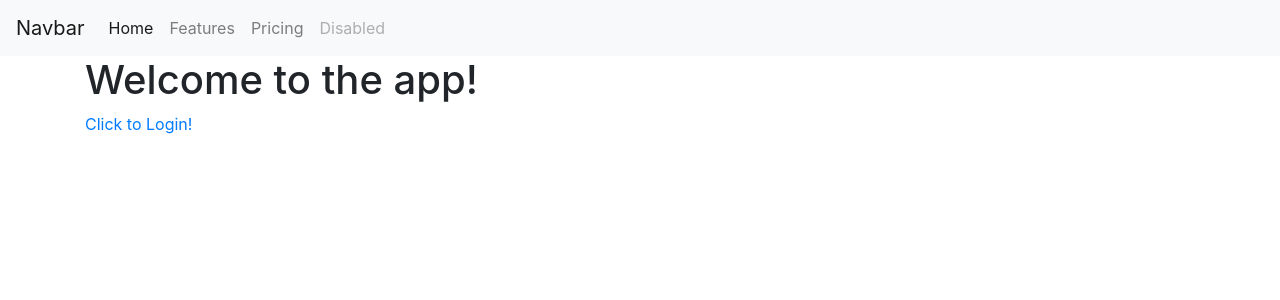
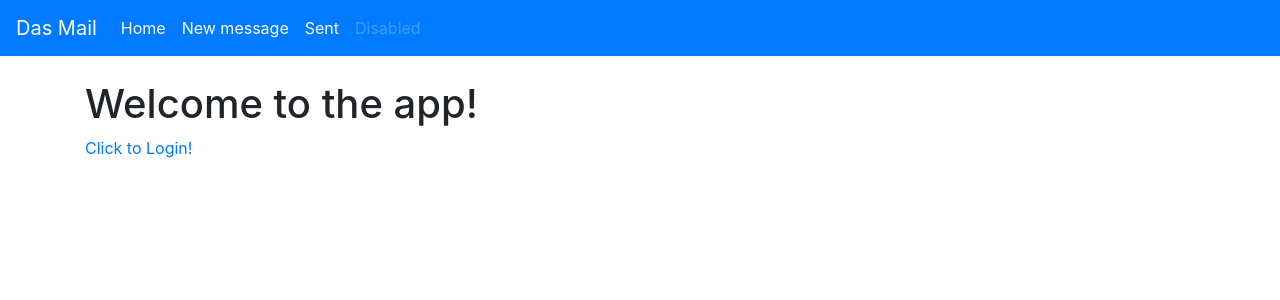
Before and after one commit to MerisCulic/MemoryLane, a Flask app: page / in a window 1280 px wide. Shown: the top 300 px of the page. Run offline with Flask 2, Linux system fonts and the light colour scheme; some libraries are stand-ins or nearby versions.

Commit message:
Edit navbar/add links

```diff
--- a/main.py
+++ b/main.py
@@ -2,7 +2,8 @@ from flask import Flask, render_template, request, redirect, url_for, make_respo
 import uuid
 import hashlib
 from models import User, Sent_messages, db
-import json
+import smtplib
+
 
 
 app = Flask(__name__)
@@ -64,7 +65,7 @@ def login():
             return response
 
 
-@app.route('/profile", methods=["GET"]')
+@app.route('/profile', methods=["GET"])
 def profile():
     session_token = request.cookies.get("session_token")
 
--- a/templates/base.html
+++ b/templates/base.html
@@ -16,22 +16,22 @@
   </head>
   <body>
     {% block navbar %}
-    <nav class="navbar navbar-expand-lg navbar-light bg-light">
-      <a class="navbar-brand" href="#">Navbar</a>
+    <nav class="navbar navbar-expand-lg navbar-dark bg-primary">
+      <a class="navbar-brand" href="#">Das Mail</a>
       <button class="navbar-toggler" type="button" data-toggle="collapse" data-target="#navbarNavAltMarkup" aria-controls="navbarNavAltMarkup" aria-expanded="false" aria-label="Toggle navigation">
         <span class="navbar-toggler-icon"></span>
       </button>
       <div class="collapse navbar-collapse" id="navbarNavAltMarkup">
         <div class="navbar-nav">
-          <a class="nav-item nav-link active" href="#">Home <span class="sr-only">(current)</span></a>
-          <a class="nav-item nav-link" href="#">Features</a>
-          <a class="nav-item nav-link" href="#">Pricing</a>
+          <a class="nav-item nav-link active" href="/profile">Home <span class="sr-only">(current)</span></a>
+          <a class="nav-item nav-link active" href="/new_message">New message</a>
+          <a class="nav-item nav-link active" href="/sent">Sent</a>
           <a class="nav-item nav-link disabled" href="#" tabindex="-1" aria-disabled="true">Disabled</a>
         </div>
       </div>
     </nav>
     {% endblock navbar %}
-    <div class="container">
+    <div class="container"><br>
     {% block content %}
 
     {% endblock content %}
--- a/templates/message_details.html
+++ b/templates/message_details.html
@@ -3,7 +3,7 @@
 {% block title %}{{ sent.title }}{% endblock title %}
 
 {% block content %}
-<h2>Title: {{ sent.title }}</h2>
+<h3>Title: {{ sent.title }}</h3>
 <p>To: {{ sent.reciever }}</p>
 
 <p>{{ sent.message_text }}</p>
```
